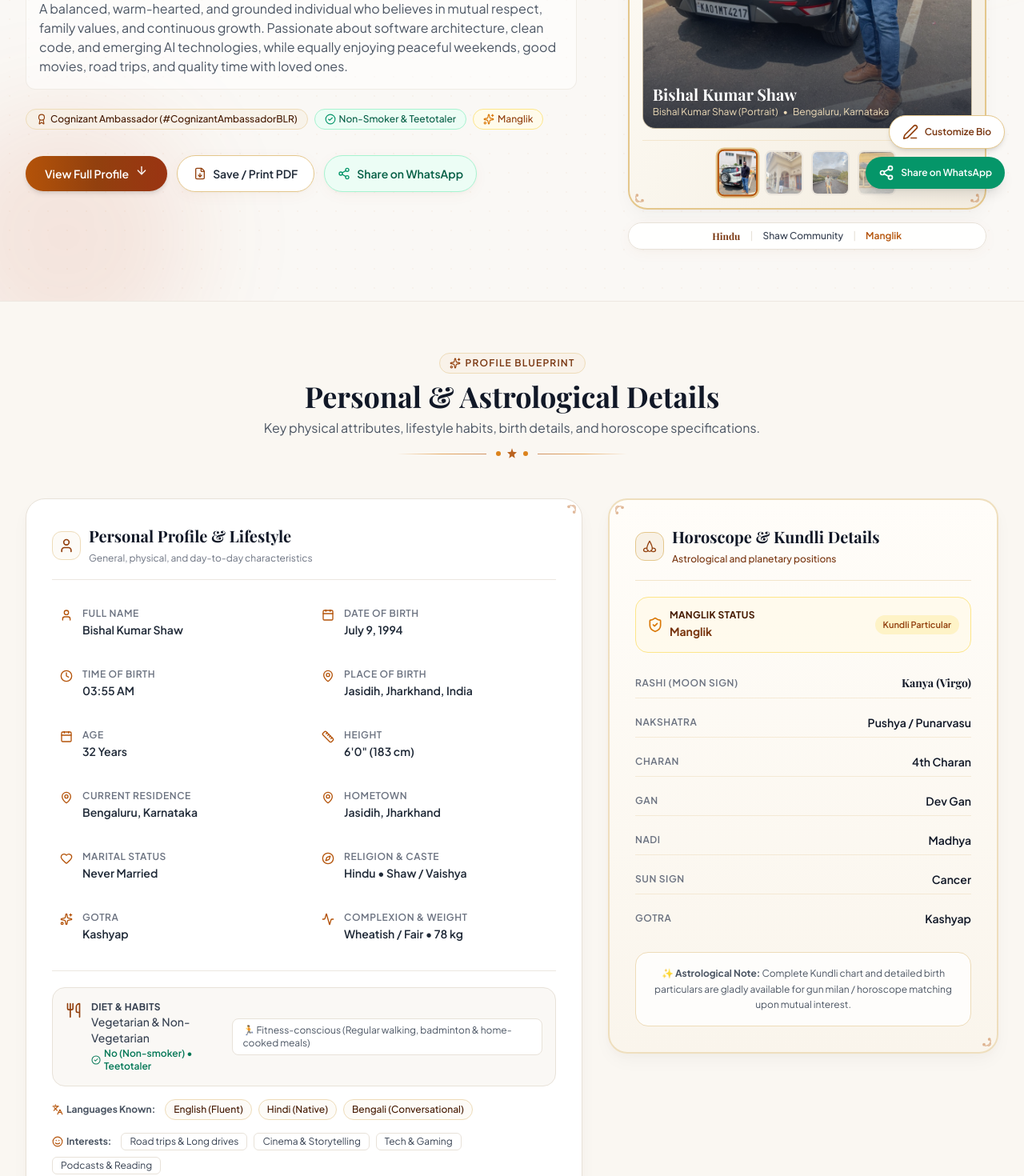
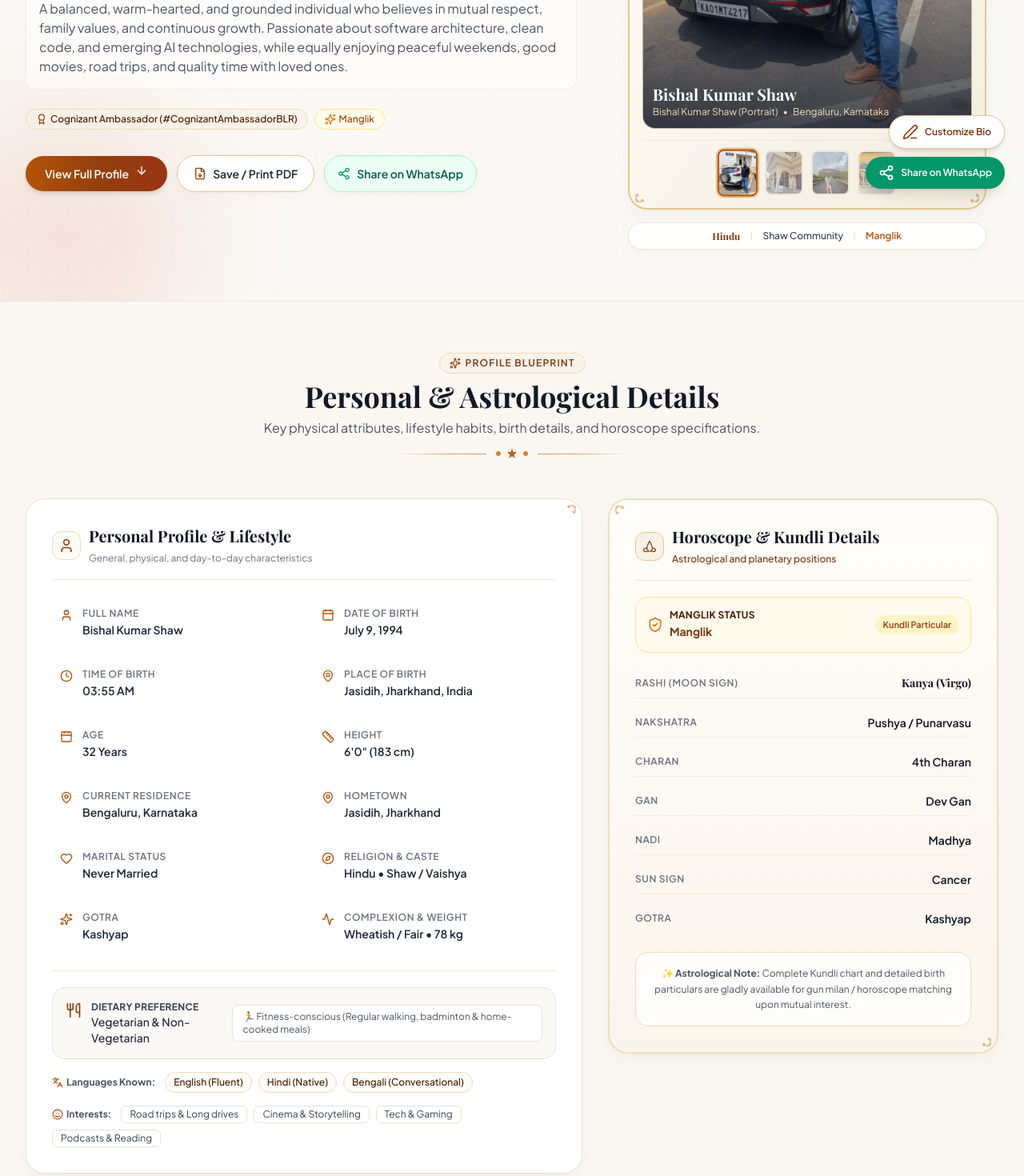
Before and after one commit to bkshaw1994/BioData, a React (Vite) app: page / in a window 1280 px wide. Shown: the part 540-2010 px from the top of the page at 80% size. Built offline with nearby package versions, Linux system fonts and the light colour scheme; a web font is replaced by a local one.

Commit message:
fix: removed non-smoker and teetotaler mentions across hero, personal info, print view and data

```diff
--- a/src/App.jsx
+++ b/src/App.jsx
@@ -18,7 +18,7 @@ import { Share2, Printer, Sparkles, Edit3 } from 'lucide-react';
 export default function App() {
   const [bioData, setBioData] = useState(() => {
     try {
-      const saved = localStorage.getItem('biodata_bishal_v5') || localStorage.getItem('biodata_bishal_v4') || localStorage.getItem('biodata_bishal_v3') || localStorage.getItem('biodata_bishal_v2');
+      const saved = localStorage.getItem('biodata_bishal_v6') || localStorage.getItem('biodata_bishal_v5') || localStorage.getItem('biodata_bishal_v4') || localStorage.getItem('biodata_bishal_v3') || localStorage.getItem('biodata_bishal_v2');
       if (saved) {
         const parsed = JSON.parse(saved);
         // Ensure real photos are used if previously saved photos were placeholders
@@ -31,6 +31,13 @@ export default function App() {
         }
         if (parsed?.education?.schooling) {
           delete parsed.education.schooling;
+        }
+        // Remove smoking and drinking fields
+        if (parsed?.personal?.smoking) {
+          delete parsed.personal.smoking;
+        }
+        if (parsed?.personal?.drinking) {
+          delete parsed.personal.drinking;
         }
         // Update Manglik status
         if (!parsed.horoscope) parsed.horoscope = {};
@@ -48,16 +55,22 @@ export default function App() {
   const [selectedPhoto, setSelectedPhoto] = useState(null);
 
   const handleSaveData = (updatedData) => {
-    // Ensure no postGraduation or schooling is persisted
+    // Ensure no postGraduation or schooling or smoking is persisted
     if (updatedData?.education?.postGraduation) {
       delete updatedData.education.postGraduation;
     }
     if (updatedData?.education?.schooling) {
       delete updatedData.education.schooling;
     }
+    if (updatedData?.personal?.smoking) {
+      delete updatedData.personal.smoking;
+    }
+    if (updatedData?.personal?.drinking) {
+      delete updatedData.personal.drinking;
+    }
     setBioData(updatedData);
     try {
-      localStorage.setItem('biodata_bishal_v5', JSON.stringify(updatedData));
+      localStorage.setItem('biodata_bishal_v6', JSON.stringify(updatedData));
     } catch (e) {
       console.error("Failed to persist biodata", e);
     }
@@ -66,6 +79,7 @@ export default function App() {
   const handleResetData = () => {
     setBioData(initialBioData);
     try {
+      localStorage.removeItem('biodata_bishal_v6');
       localStorage.removeItem('biodata_bishal_v5');
       localStorage.removeItem('biodata_bishal_v4');
       localStorage.removeItem('biodata_bishal_v3');
--- a/src/components/Hero.jsx
+++ b/src/components/Hero.jsx
@@ -142,10 +142,6 @@ export const Hero = ({ data, onPrint, onOpenShare, onOpenEdit, onSelectPhoto })
                 <Award className="w-3.5 h-3.5 text-gold-600" />
                 Cognizant Ambassador (#CognizantAmbassadorBLR)
               </span>
-              <span className="inline-flex items-center gap-1 px-3 py-1 rounded-full bg-emerald-50 border border-emerald-200 text-emerald-800">
-                <CheckCircle2 className="w-3.5 h-3.5 text-emerald-600" />
-                Non-Smoker & Teetotaler
-              </span>
               <span className="inline-flex items-center gap-1 px-3 py-1 rounded-full bg-amber-50 border border-amber-200 text-amber-800">
                 <Sparkles className="w-3.5 h-3.5 text-amber-600" />
                 {data?.horoscope?.manglik || "Manglik"}
--- a/src/components/Navbar.jsx
+++ b/src/components/Navbar.jsx
@@ -45,21 +45,16 @@ export const Navbar = ({ onOpenEdit, onOpenShare, onPrint, data }) => {
         <div className="max-w-7xl mx-auto flex items-center justify-center gap-2 text-xs md:text-sm font-serif text-gold-700 tracking-wider font-semibold">
           <LotusIcon className="w-3.5 h-3.5 text-gold-600 inline" />
           <span>|| ॐ श्री गणेशाय नमः ||</span>
-          <span className="hidden sm:inline text-gold-400">•</span>
-          <span className="hidden sm:inline text-charcoal-600 font-sans font-normal text-xs tracking-normal">
-            Marriage Bio-Data of Bishal Kumar Shaw
-          </span>
           <LotusIcon className="w-3.5 h-3.5 text-gold-600 inline" />
         </div>
       </div>
 
       {/* Main Sticky Navbar */}
       <header
-        className={`no-print sticky top-0 z-40 transition-all duration-300 ${
-          scrolled
+        className={`no-print sticky top-0 z-40 transition-all duration-300 ${scrolled
             ? 'bg-ivory-100/95 backdrop-blur-md shadow-soft border-b border-warmborder/80 py-2.5'
             : 'bg-ivory-100/80 backdrop-blur-sm border-b border-warmborder/40 py-3.5'
-        }`}
+          }`}
       >
         <div className="max-w-7xl mx-auto px-4 sm:px-6 lg:px-8">
           <div className="flex items-center justify-between">
--- a/src/components/PersonalInfo.jsx
+++ b/src/components/PersonalInfo.jsx
@@ -171,14 +171,10 @@ export const PersonalInfo = ({ data, onOpenEdit }) => {
                 <div className="flex items-start gap-3">
                   <Utensils className="w-5 h-5 text-gold-600 shrink-0 mt-0.5" />
                   <div>
-                    <span className="text-xs font-bold text-charcoal-700 uppercase tracking-wide block">Diet & Habits</span>
-                    <p className="text-sm text-charcoal-700 font-medium">
+                    <span className="text-xs font-bold text-charcoal-700 uppercase tracking-wide block">Dietary Preference</span>
+                    <p className="text-sm text-charcoal-800 font-medium">
                       {p.diet || "Vegetarian & Non-Vegetarian"}
                     </p>
-                    <span className="text-xs text-emerald-700 font-semibold inline-flex items-center gap-1 mt-0.5">
-                      <CheckCircle2 className="w-3.5 h-3.5" />
-                      {p.smoking || "Non-smoker"} • Teetotaler
-                    </span>
                   </div>
                 </div>
                 <div className="text-xs text-charcoal-600 bg-white px-3 py-1.5 rounded-lg border border-warmborder">
--- a/src/components/PrintBioData.jsx
+++ b/src/components/PrintBioData.jsx
@@ -128,8 +128,8 @@ export const PrintBioData = ({ data }) => {
               </div>
 
               <div className="flex justify-between border-b border-gray-200 py-0.5">
-                <span className="text-gray-600">Diet & Lifestyle:</span>
-                <span className="font-semibold text-gray-900">{p.diet} • Non-smoker</span>
+                <span className="text-gray-600">Dietary Preference:</span>
+                <span className="font-semibold text-gray-900">{p.diet}</span>
               </div>
               <div className="flex justify-between border-b border-gray-200 py-0.5">
                 <span className="text-gray-600">Languages Known:</span>
--- a/src/data/biodata.js
+++ b/src/data/biodata.js
@@ -23,8 +23,6 @@ export const initialBioData = {
     casteCommunity: "Shaw / Vaishya",
     gotra: "Kashyap",
     diet: "Vegetarian & Non-Vegetarian",
-    smoking: "No (Non-smoker)",
-    drinking: "No (Teetotaler / Occasional social)",
     fitness: "Fitness-conscious (Regular walking, badminton & home-cooked meals)",
     hobbies: ["Road trips & Long drives", "Cinema & Storytelling", "Tech & Gaming", "Podcasts & Reading"],
     languages: ["English (Fluent)", "Hindi (Native)", "Bengali (Conversational)"],
```
Also changed, not shown: 1 other file (tests, documents, lock files or other folders).
